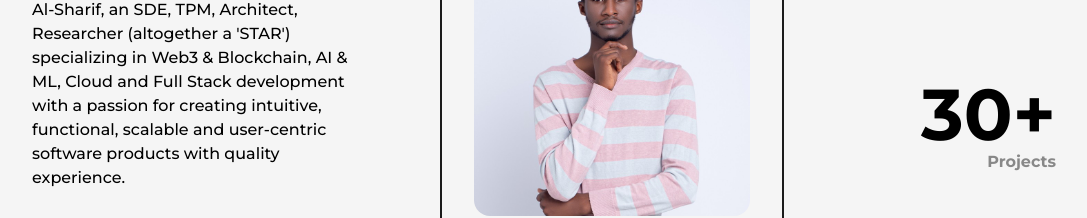
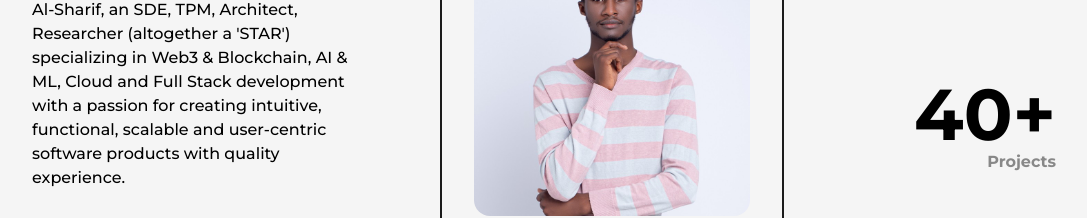
Before and after one commit to balqaasem/mydevportfolio, a Next.js app: page /about in a window 1280 px wide. Shown: the part 382-600 px from the top of the page, without its empty margins (96-1183 px from the left). Built offline with nearby package versions, Linux system fonts and the light colour scheme.

Commit message:
Update Projects

```diff
--- a/src/pages/about.js
+++ b/src/pages/about.js
@@ -103,7 +103,7 @@ const about = () => {
                         </div>
                         <div className='flex flex-col items-end justify-between my-7 pt-6'>
                             <span className='inline-block text-7xl font-bold'>
-                            <AnimatedNumbers value={30} />+
+                            <AnimatedNumbers value={40} />+
                             </span>
                             <h2 className='text-l font-bold capitalize text-dark/50'>Projects</h2>
                         </div>
```
